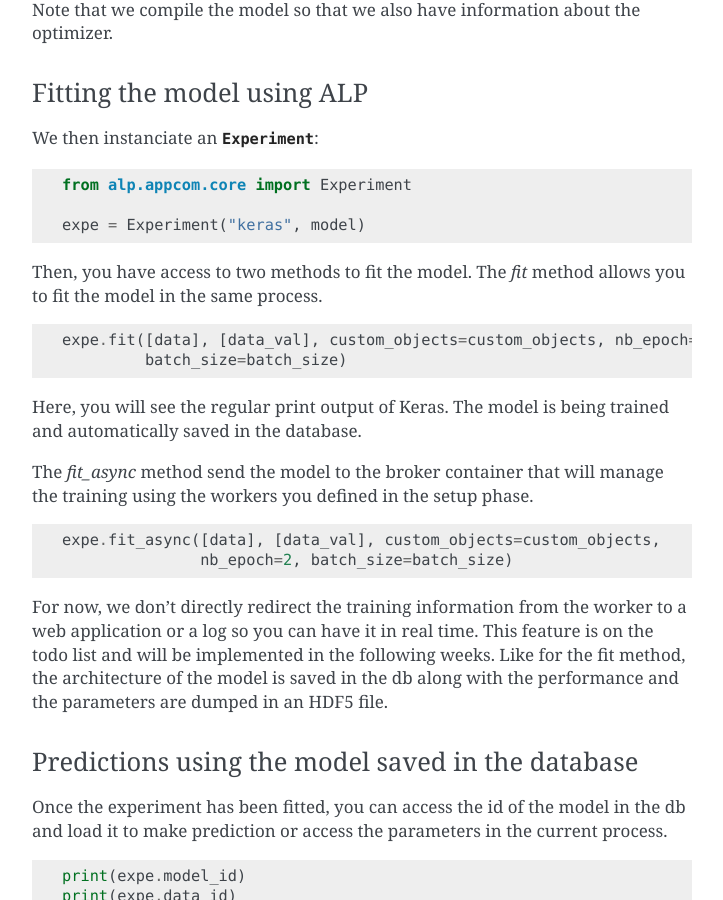
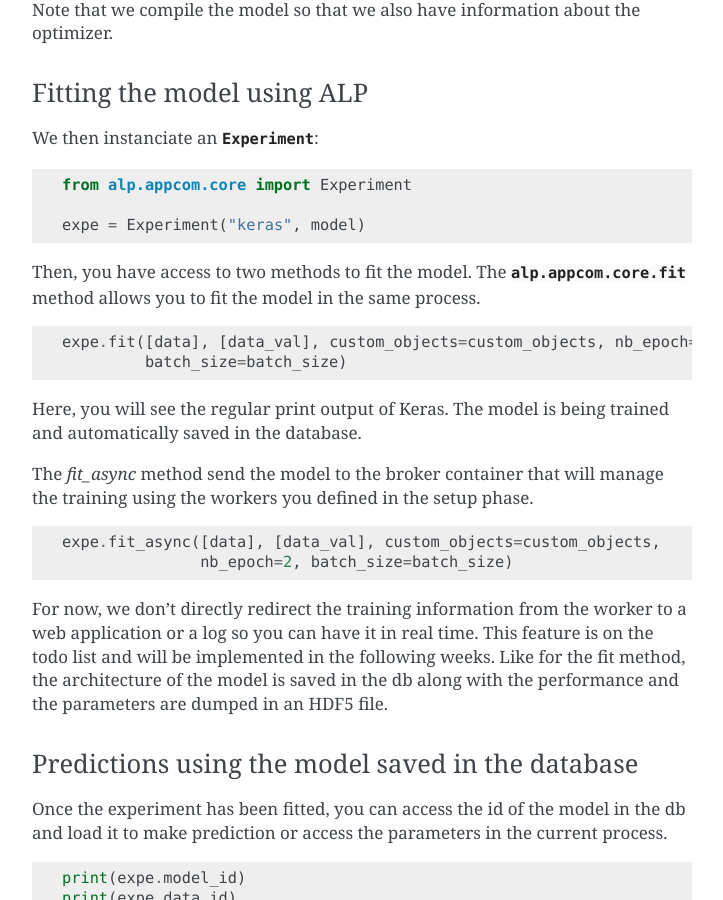
Before and after one commit to tboquet/python-alp, a Sphinx documentation site: the page built from docs/tutorial.rst, in a window 1280 px wide and 900 px high, scrolled down 1765 px. Shown: the whole window, without its empty margins (388-1111 px from the left). Built offline with Sphinx 7.4.7, drawn with Linux system fonts in a browser that asks for light colours.

Commit message:
+ full cross reference

```diff
--- a/docs/tutorial.rst
+++ b/docs/tutorial.rst
@@ -102,7 +102,7 @@
 
 
 Then, you have access to two methods to fit the model.
-The `fit` method allows you to fit the model in the same process.
+The :class:`alp.appcom.core.fit` method allows you to fit the model in the same process.
 
 .. code-block:: python
 
```
